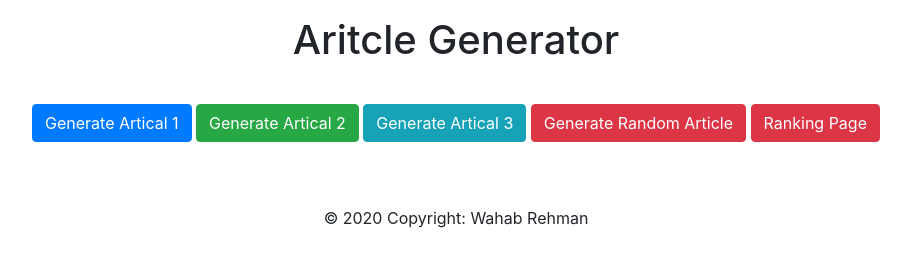
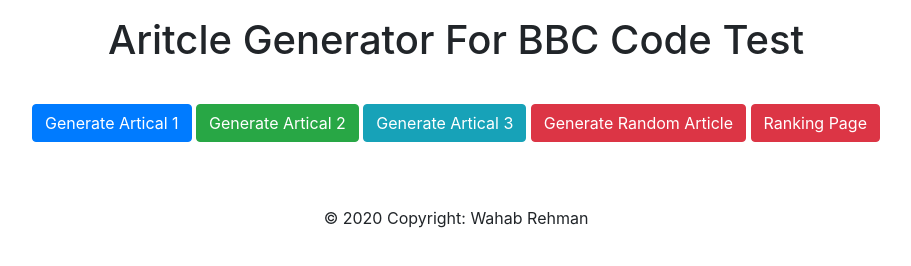
Before and after one commit to Waba-tron/BBC_codingtest, a plain HTML site: page index.html in a window 1280 px wide. Shown: the whole page, without its empty margins (184-1095 px from the left). Drawn offline with nearby package versions, Linux system fonts and the light colour scheme.

Commit message:
Updated title for index page

```diff
--- a/index.html
+++ b/index.html
@@ -19,7 +19,7 @@
 
 
     <header class="text-center py-3">
-        <h1>Aritcle Generator</h1>
+        <h1>Aritcle Generator For BBC Code Test</h1>
     </header>
 
     <div class="text-center py-3">
```
